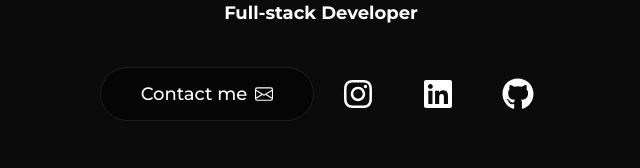
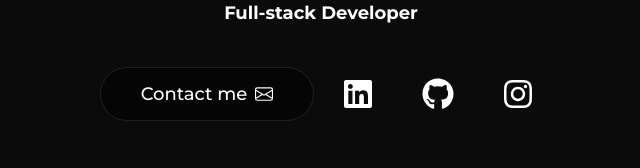
Before and after one commit to manuquiroga/portfolio, a Next.js app: page / in a window 1280 px wide. Shown: the part 490-658 px from the top of the page, without its empty margins (319-959 px from the left). Built offline with nearby package versions, Linux system fonts and the light colour scheme; no server answers.

Commit message:
actual links

```diff
--- a/components/contact.tsx
+++ b/components/contact.tsx
@@ -15,7 +15,7 @@ export default function Contact() {
     <motion.section
       id="contact"
       ref={ref}
-      className="mb-28 sm:mb-18 w-[min(100%,38rem)]"
+      className="mb-28 sm:mb-18 w-[min(100%,38rem)] px-6 sm:px-0"
       initial={{ opacity: 0 }}
       whileInView={{ opacity: 1 }}
       transition={{ duration: 1 }}
--- a/components/intro.tsx
+++ b/components/intro.tsx
@@ -50,15 +50,7 @@ export default function Home() {
 
         <div className="flex flex-row gap-8">
           <a
-          href="https://www.instagram.com/"
-          target="_blank"
-          rel="noopener noreferrer"
-          className="text-white p-2 hover:text-gray-400 hover:scale-[1.3] transition-all duration-300"
-        >
-          <FaInstagram size={32} />
-        </a>
-        <a
-          href="https://www.linkedin.com/"
+            href="https://www.linkedin.com/in/manuquiroga/"
             target="_blank"
             rel="noopener noreferrer"
             className="text-white p-2 hover:text-gray-400 hover:scale-[1.3] transition-all duration-300"
@@ -66,17 +58,23 @@ export default function Home() {
             <FaLinkedin size={32} />
           </a>
           <a
-          href="https://github.com/"
+            href="https://github.com/manuquiroga"
             target="_blank"
             rel="noopener noreferrer"
             className="text-white p-2 hover:text-gray-400 hover:scale-[1.3] transition-all duration-300"
           >
             <FaGithub size={32} />
           </a>
+          <a
+            href="https://www.instagram.com/manu.quiroga_/"
+            target="_blank"
+            rel="noopener noreferrer"
+            className="text-white p-2 hover:text-gray-400 hover:scale-[1.3] transition-all duration-300"
+          >
+            <FaInstagram size={32} />
+          </a>
         </div>
       </motion.div>
-
-
     </section>
   );
 }
```
Lines whose indentation alone changed are shown as unchanged.
